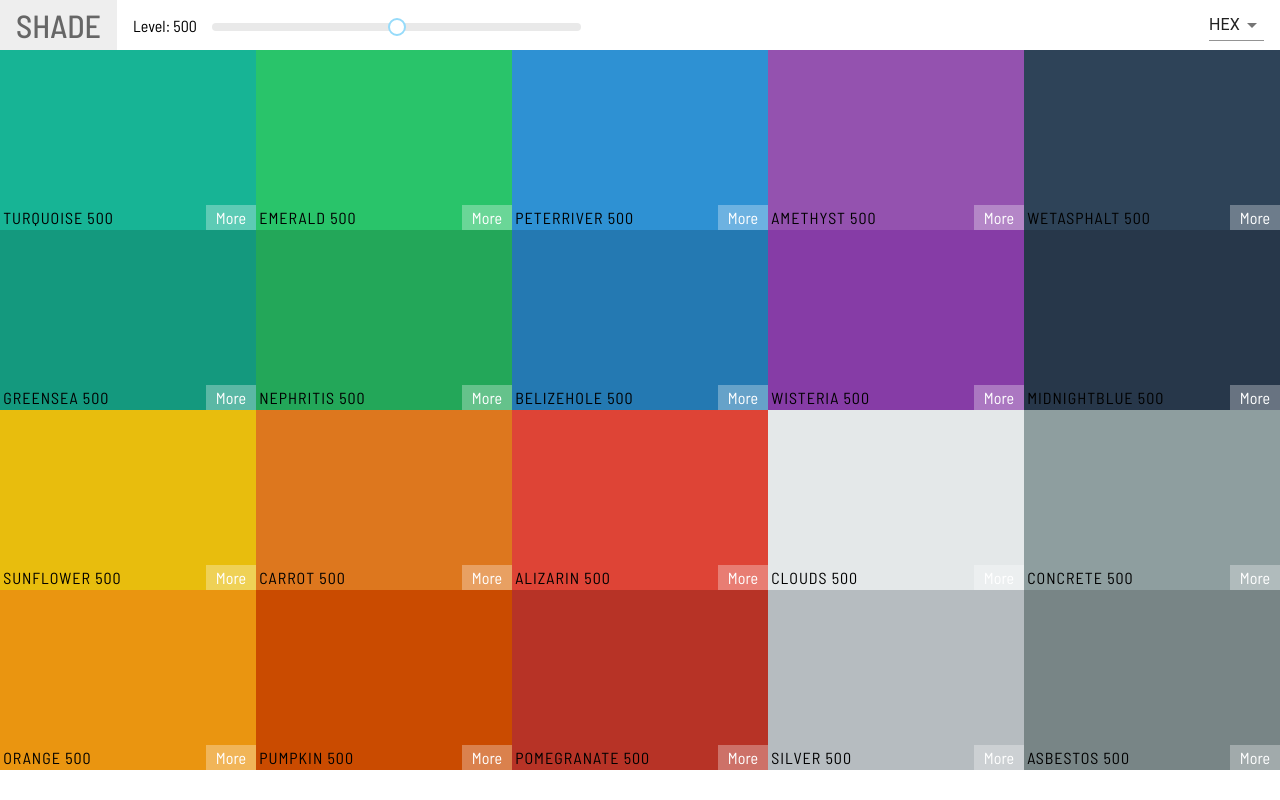
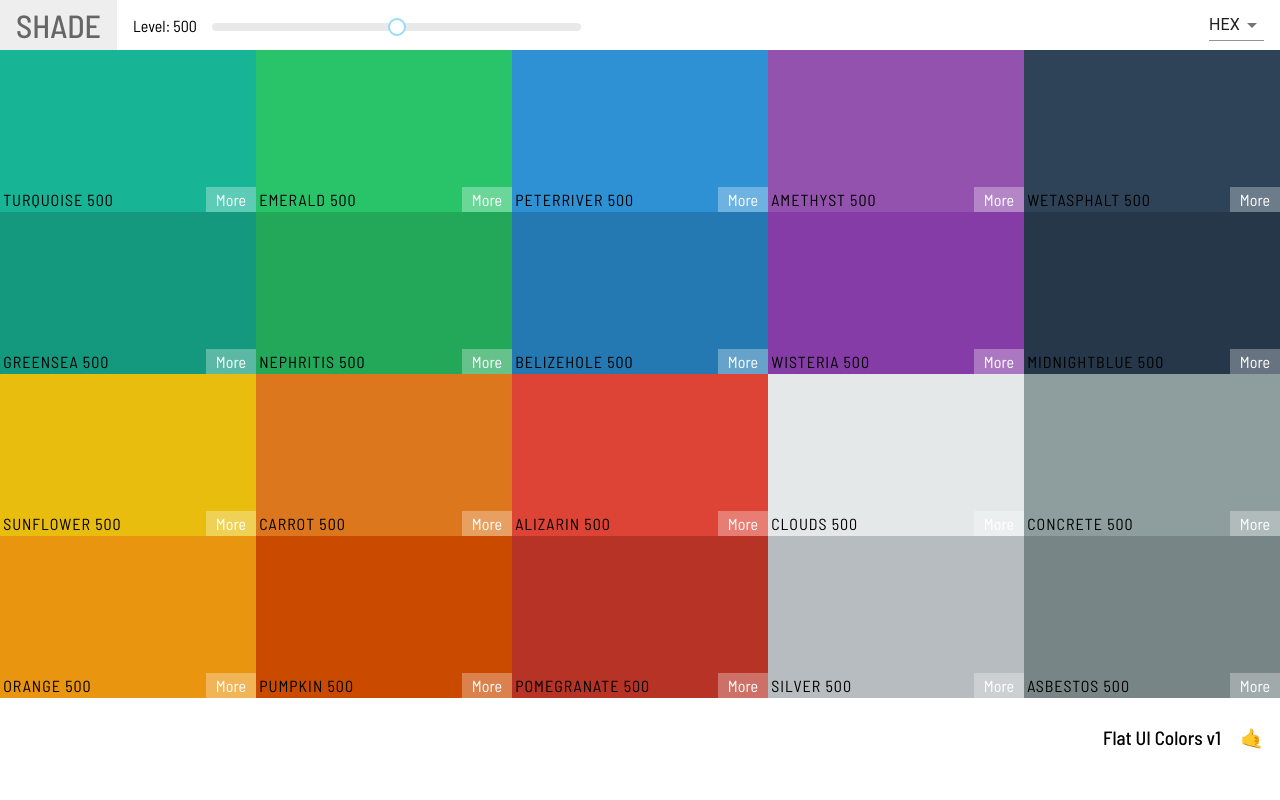
Before and after one commit to shahreaz0/shade, a React (Vite) app: page / in a window 1280 px wide. Built offline with nearby package versions, Linux system fonts and the light colour scheme.

Commit message:
Add palette footer

```diff
--- a/src/components/Palette.css
+++ b/src/components/Palette.css
@@ -1,7 +1,17 @@
 .Palette {
-	height: 100vh;
+	height: 90vh;
 }
 
 .Palette-color-boxes {
 	height: 90%;
 }
+
+.Palette-footer {
+	height: 10vh;
+	display: flex;
+	align-items: center;
+	justify-content: flex-end;
+	padding-right: 1rem;
+	font-size: 1.2rem;
+	font-weight: 500;
+}
--- a/src/components/Palette.jsx
+++ b/src/components/Palette.jsx
@@ -25,6 +25,7 @@ export default class Palette extends Component {
 	render() {
 		const { level, colorFormat } = this.state;
 		const { colorPalette } = this.props;
+		const { paletteName, emoji } = colorPalette;
 		const colorBoxs = colorPalette.colors[level].map((colorProps) => (
 			<ColorBox
 				colorName={colorProps.name}
@@ -40,6 +41,11 @@ export default class Palette extends Component {
 					handleColorFormat={this.handleColorFormat}
 				/>
 				<div className="Palette-color-boxes">{colorBoxs}</div>
+				<footer className="Palette-footer">
+					<p>
+						{paletteName} &nbsp; &nbsp; <span>{emoji}</span>
+					</p>
+				</footer>
 			</div>
 		);
 	}
```
